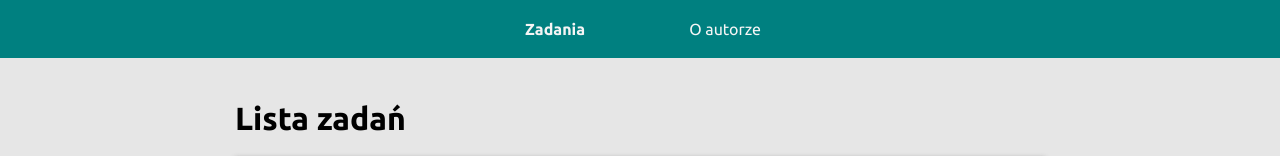
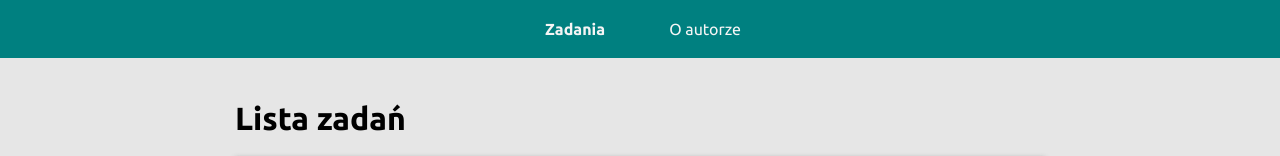
Before and after one commit to LukaszSzmytka/to-do-list-react, a React (Create React App) app: page /#/zadania in a window 1280 px wide. Shown: the top 156 px of the page. Built offline with nearby package versions, Linux system fonts and the light colour scheme.

Commit message:
little changes

```diff
--- a/src/features/tasks/TaskPage/index.js
+++ b/src/features/tasks/TaskPage/index.js
@@ -13,7 +13,7 @@ function TaskPage() {
     <Container>
       <Header title="Szczegóły zadania" />
       <Section
-        title={task ? task.content : "Nie znaleziono zadania "}
+        title={task ? task.content : "Nie znaleziono zadania...😞"}
         body={
           !!task &&
           (
--- a/src/styled.js
+++ b/src/styled.js
@@ -9,10 +9,10 @@ export const StyledUl = styled.ul`
   margin: 0px;
   padding: 20px;
   display: grid;
-  grid-template-columns: 150px 150px;
+  grid-template-columns: 100px 100px;
   place-items: center;
   place-content: center;
-  grid-column-gap: 20px;
+  grid-column-gap: 30px;
 `;
 
 export const StyledLi = styled.li`
```
